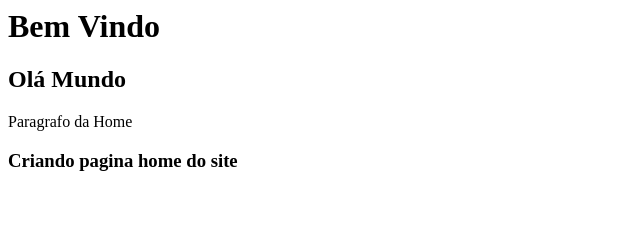
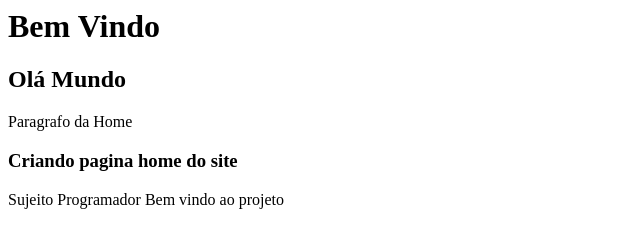
Before and after one commit to DiegoBrittto/curso_github, a plain HTML site: page index.html in a window 1280 px wide. Shown: the whole page, without its empty margins (0-640 px from the left). Drawn offline with Linux system fonts and the light colour scheme.

Commit message:
Finalizando pagina home

```diff
--- a/index.html
+++ b/index.html
@@ -3,3 +3,5 @@
 <p>Paragrafo da Home</p>
 
 <h3>Criando pagina home do site</h3>
+<a>Sujeito Programador</a>
+<a>Bem vindo ao projeto</a>
```
Also changed, not shown: nomes.txt.
